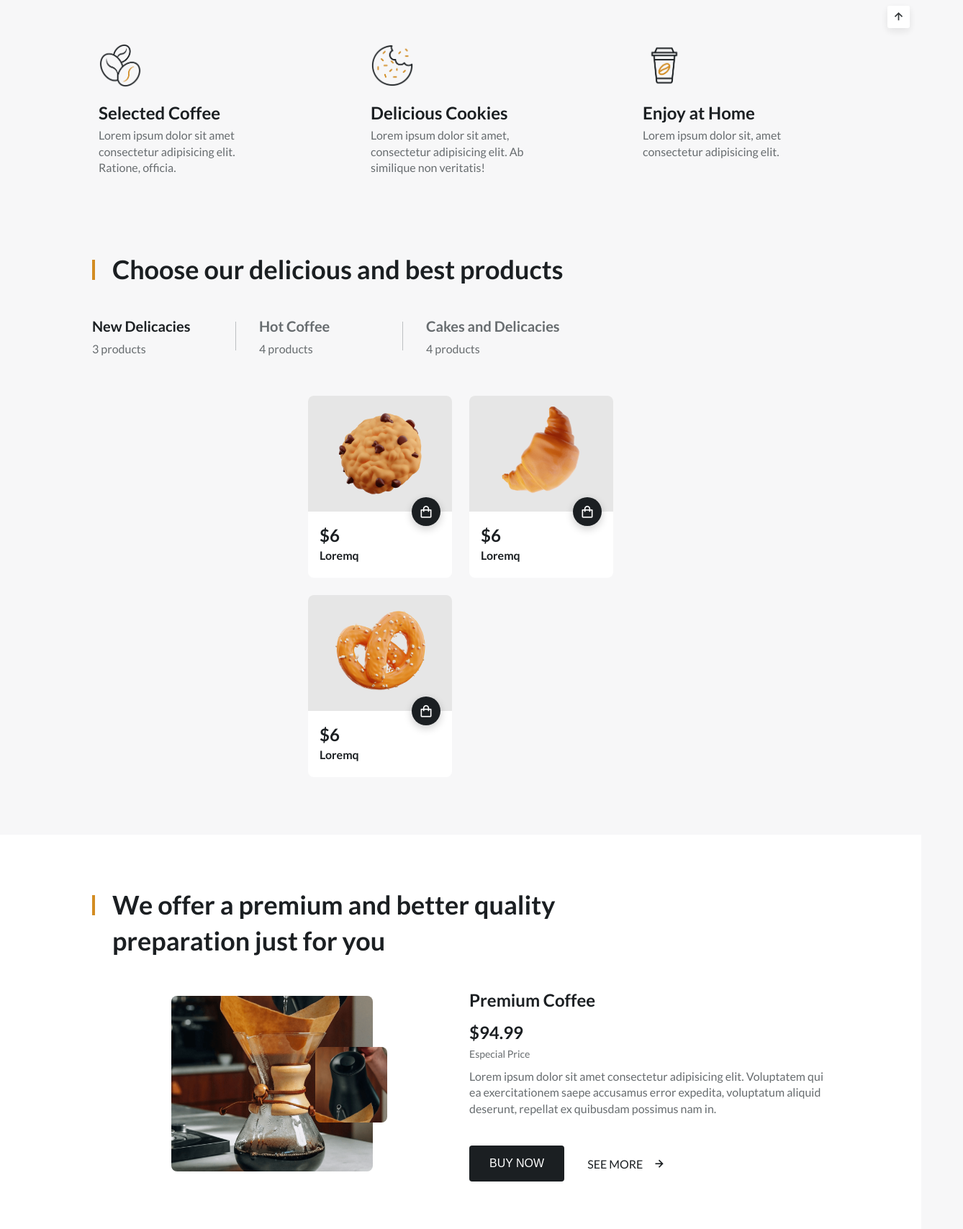
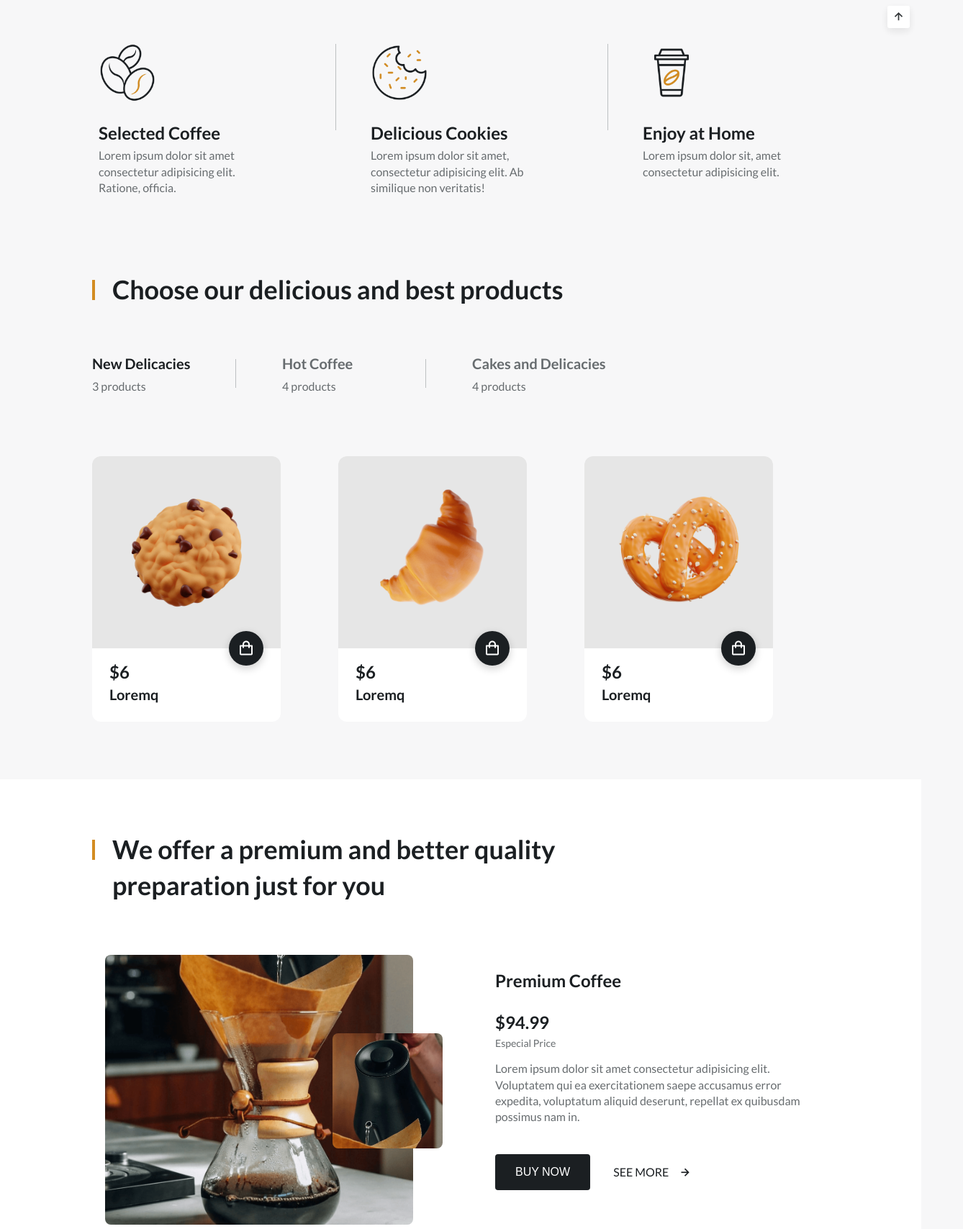
Before and after one commit to lance28-beep/responsive-coffee-website, a plain HTML site: page index.html in a window 1280 px wide. Shown: the part 1001-2709 px from the top of the page at 72% size, 1338 px wide, since content can reach past the window. Drawn offline with nearby package versions, Linux system fonts and the light colour scheme.

Commit message:
add responsive feature

```diff
--- a/assets/css/styles.css
+++ b/assets/css/styles.css
@@ -896,6 +896,109 @@ button {
     width: 1px;
     height: 120px;
     background-color: var(--text-color-light);
+    position: absolute;
+    right: -5rem;
+    top: 0;
+    margin: auto 0;
+  }
+
+  .specialty__img {
+    width: 80px;
+    margin-bottom: 1.5rem;
+  }
+
+  .products__filters {
+    margin: 4rem 0 5.5rem;
+    column-gap: 4rem;
+  }
+
+  .products__content {
+    grid-template-columns: repeat(3, 262px);
+    justify-content: initial;
+    column-gap: 5rem;
+  }
+
+  .products__card {
+    border-radius: 0.75rem;
+  }
+
+  .products__img {
+    width: 200px;
+  }
+
+  .products__shape {
+    padding: 2rem 0;
+    border-radius: 0.75rem 0.75rem 0 0;
+  }
+
+  .products__data {
+    padding: 1rem 0 1.5rem 1.5rem;
+  }
+
+  .products__name {
+    font-size: var(--h3-font-size);
+  }
+
+  .products__button {
+    font-size: 1.5rem;
+    padding: 0.75rem;
+    right: 1.5rem;
+    top: -1.5rem;
+  }
+
+  .quality__content {
+    column-gap: 6rem;
+  }
+
+  .quality__images {
+    margin-top: 2rem;
+  }
+
+  .quality__img-big {
+    width: 428px;
+  }
+  .quality__img-small {
+    width: 153px;
+    transform: translateX(-7rem);
+  }
+
+  .quality__title {
+    margin-bottom: 1.5rem;
+  }
+
+  .quality__special {
+    margin-bottom: 1rem;
+  }
+
+  .logo__container {
+    grid-template-columns: repeat(5, 1fr);
+    padding: 3.5rem 0;
+  }
+
+  .logo__img {
+    width: 110px;
+  }
+
+  .blog__container {
+    padding-bottom: 5rem;
+  }
+
+  .blog__content {
+    grid-template-columns: repeat(2, 450px);
+    column-gap: 5rem;
+    padding-top: 2rem;
+  }
+
+  .footer__content {
+    grid-template-columns: repeat(4, max-content);
+    column-gap: 4rem;
+    padding-bottom: 5.5rem;
+  }
+
+  .footer__group {
+    margin-top: 3rem;
+    flex-direction: row;
+    justify-content: space-between;
   }
 }
 
--- a/index.html
+++ b/index.html
@@ -96,13 +96,13 @@
                 <a href="#" class="button specialty__button">See More</a>
             </div>
             <div class="specialty__category">
-                <div class="specialty__group">
+                <div class="specialty__group specialty__line">
                     <img src="assets/img/specialty1.png" alt="" class="specialty__img">
                     <h3 class="specialty__title">Selected Coffee</h3>
                     <p class="specialty__description">Lorem ipsum dolor sit amet consectetur adipisicing elit. Ratione,
                         officia.</p>
                 </div>
-                <div class="specialty__group">
+                <div class="specialty__group specialty__line">
                     <img src="assets/img/specialty2.png" alt="" class="specialty__img">
                     <h3 class="specialty__title">Delicious Cookies</h3>
                     <p class="specialty__description">Lorem ipsum dolor sit amet, consectetur adipisicing elit. Ab
@@ -425,6 +425,7 @@
         <div class="footer__container container">
             <h1 class="footer__title">Coffee.</h1>
             <div class="footer__content grid">
+                <div class="footer__data">
                     <p class="footer__description">
                         Subscribe to our newsletter to receive the latest news and updates
                     </p>
@@ -434,6 +435,8 @@
                             <i class='bx bx-right-arrow-alt'></i>
                         </button>
                     </div>
+                </div>
+
                 <div class="footer__data">
                     <h2 class="footer__subtitle">Address</h2>
                     <p class="footer__informantion">
```
Lines whose indentation alone changed are shown as unchanged.
